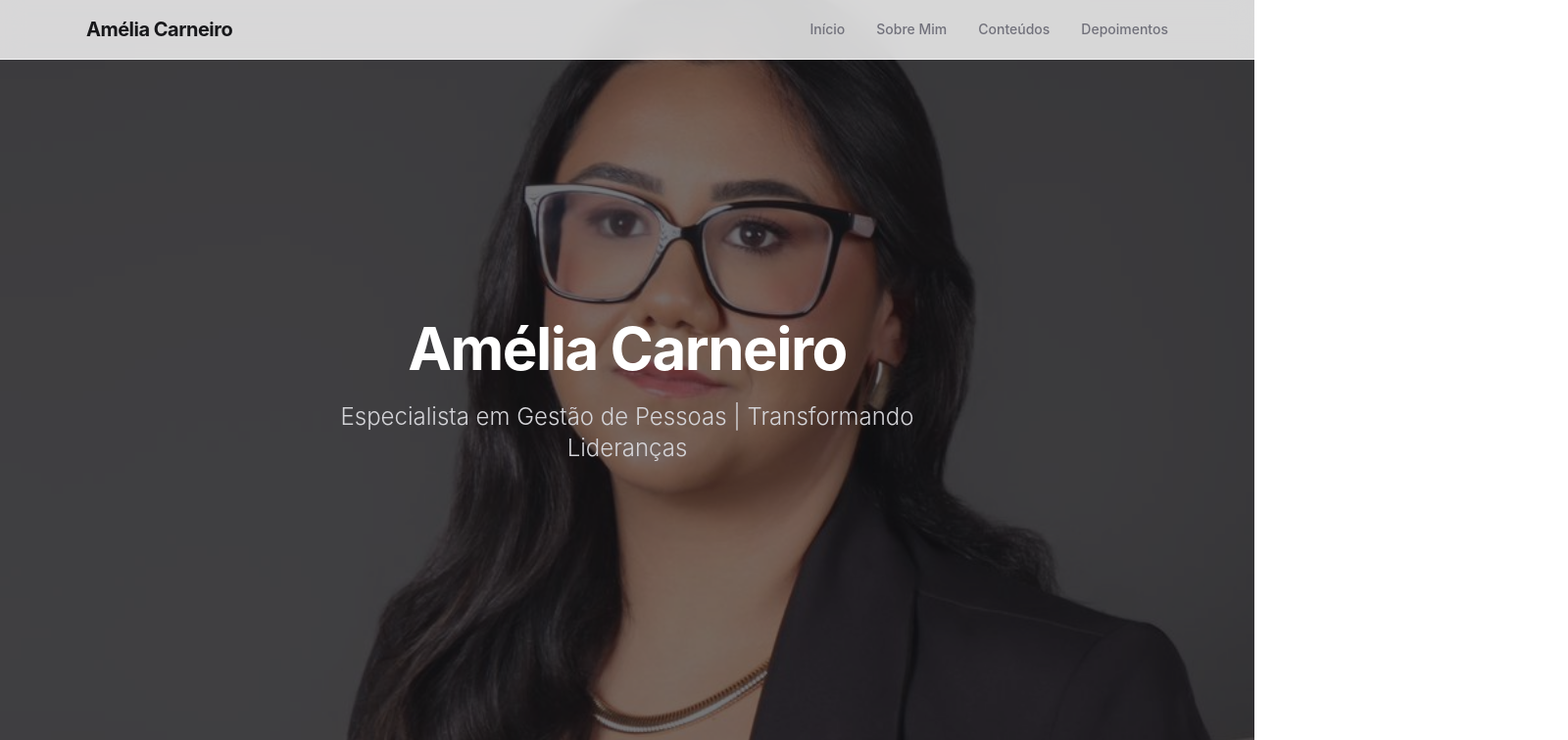
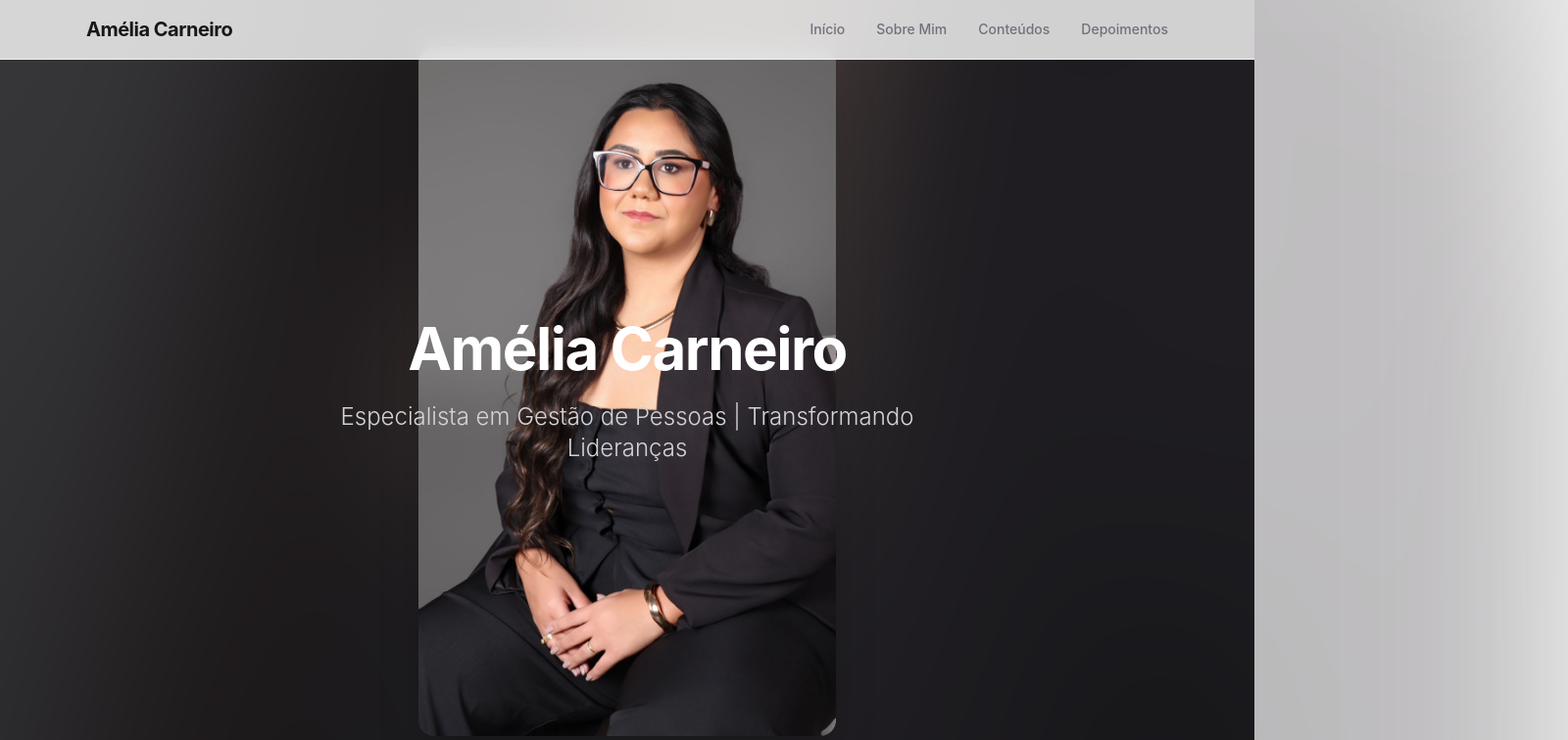
Before and after one commit to matheusrodrigues-design/site-amelia, a React (Vite) app: page / in a window 1280 px wide. Shown: the top 756 px of the page at 98% size, 1600 px wide, since content can reach past the window. Built offline with nearby package versions, Linux system fonts and the light colour scheme.

Commit message:
Versao inicial

```diff
--- a/src/components/Hero.jsx
+++ b/src/components/Hero.jsx
@@ -3,15 +3,27 @@ import React from 'react';
 const Hero = () => {
   return (
     <section id="inicio" className="relative h-screen flex items-center justify-center bg-zinc-900">
-  <div className="absolute inset-0 overflow-hidden">
+      {/* CAMADA 1: Fundo Desfocado (O truque do "Zoomout") */}
+      <div className="absolute inset-0 z-0">
         <img
           src="/imagens/hero.jpeg"
-      alt="Fundo"
-      className="w-full h-full object-cover opacity-40"
+          alt="Fundo Desfocado"
+          /* Usamos object-cover aqui para preencher tudo, mas aplicamos um desfoque pesado (blur-3xl), escurecemos (opacity-30) e ampliamos (scale-150) para esconder as bordas nítidas. */
+          className="w-full h-full object-cover scale-150 blur-3xl opacity-30"
           loading="lazy"
           decoding="async"
+        />
+      </div>
 
-      style={{ objectPosition: 'center 10%' }}
+      {/* CAMADA 2: A foto real no centro, com zoom-out */}
+      <div className="absolute inset-0 z-10 flex items-center justify-center p-6 md:p-12">
+        {/* Usamos object-contain aqui. Isso reduz a imagem para caber inteira no espaço, dando o efeito de zoomout. O max-h-[85vh] garante que ela não toque no topo ou fundo da tela. */}
+        <img
+          src="/imagens/hero.jpeg"
+          alt="Foto de Perfil Zoomout"
+          className="h-full w-auto object-contain rounded-2xl shadow-2xl"
+          loading="lazy"
+          decoding="async"
         />
       </div>
 
```
Lines whose indentation alone changed are shown as unchanged.
